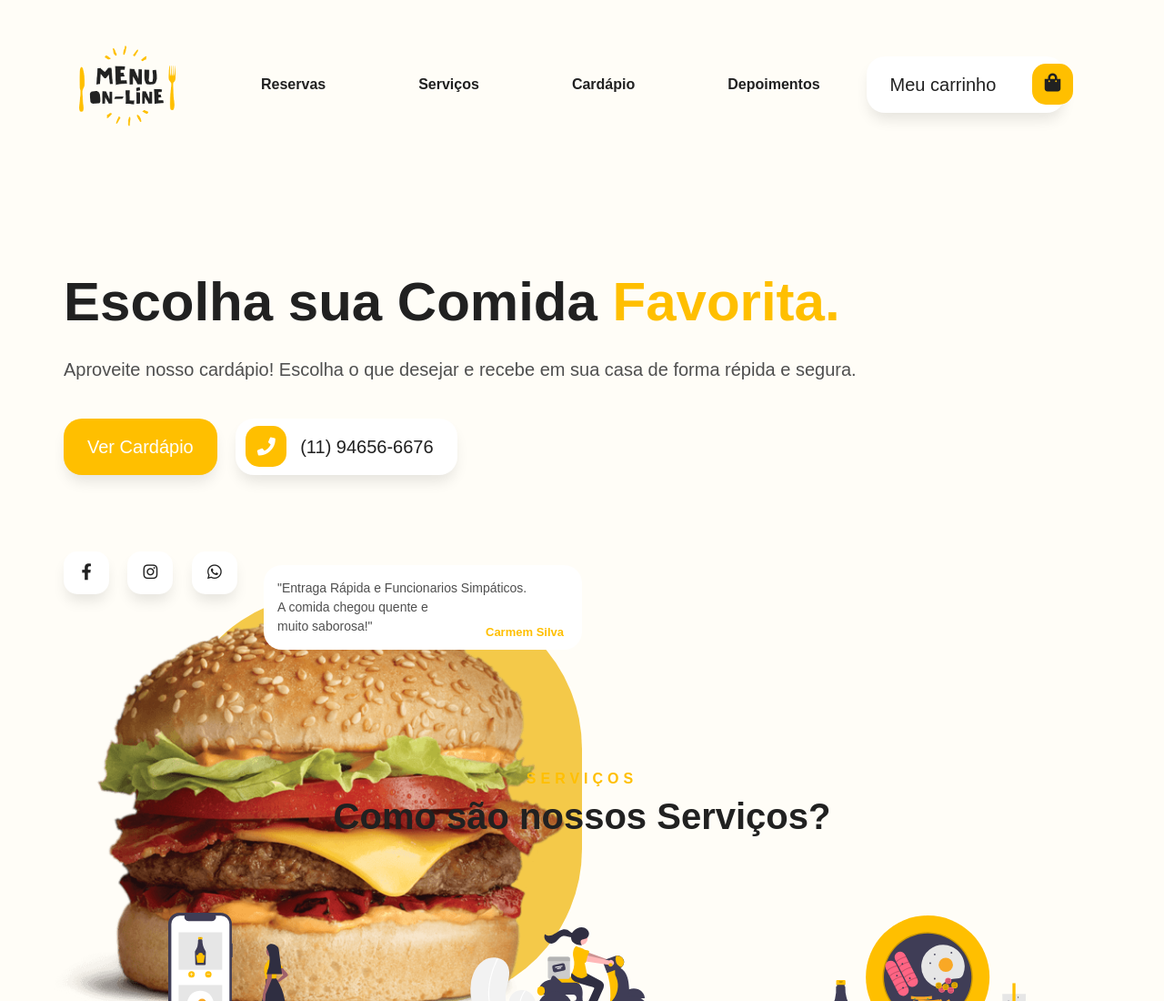
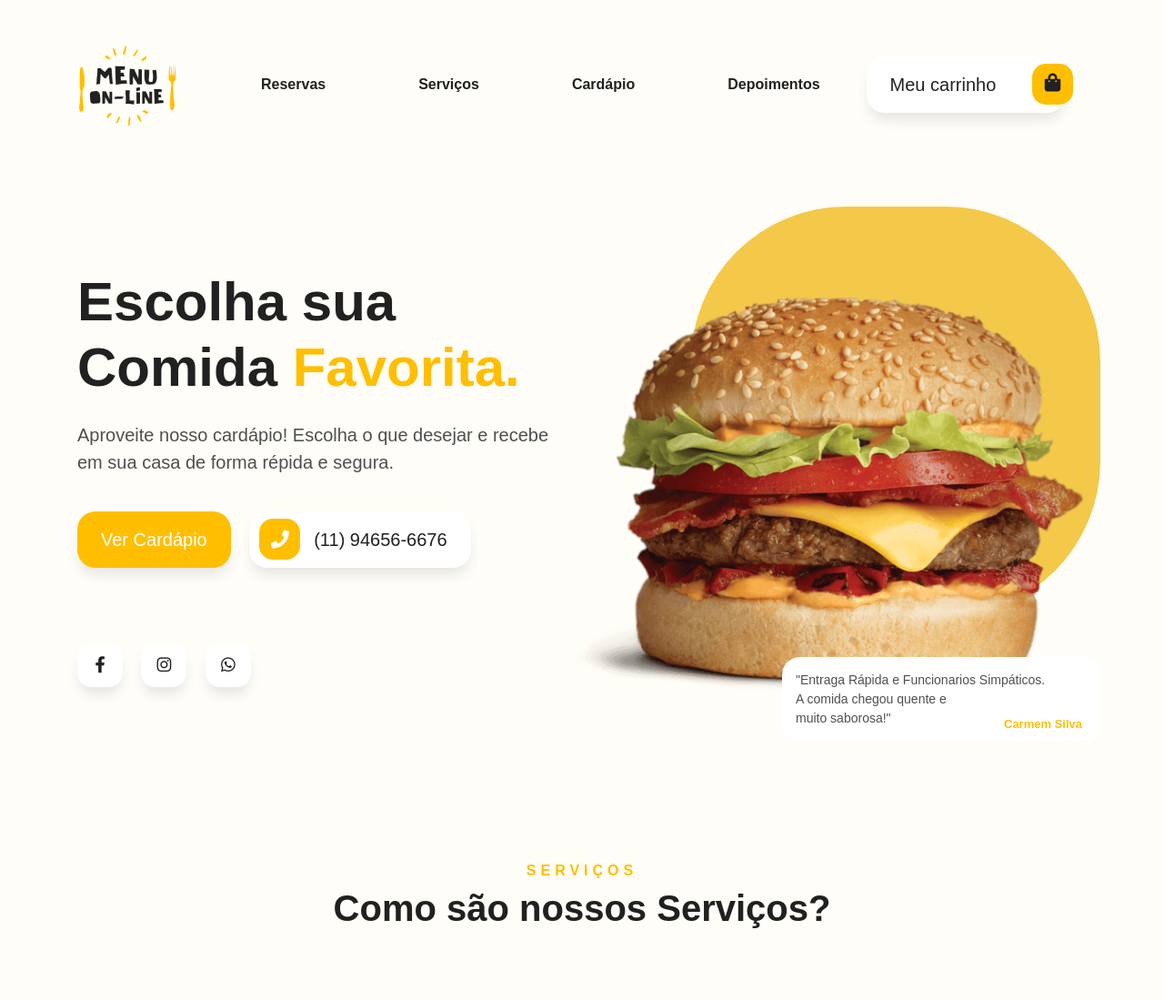
Before and after one commit to LucasAmaral96/Card-pio, a plain HTML site: page index.html in a window 1280 px wide. Shown: the top 1100 px of the page at 91% size. Drawn offline with Linux system fonts and the light colour scheme.

Commit message:
Update index.html
atualização

```diff
--- a/index.html
+++ b/index.html
@@ -72,7 +72,7 @@
     <section class="banner">
         <div class="container">
             <div class="row">
-                <div class="col-12-lg-6-md-6-sm-12 col-one">
+                <div class="col-12 col-lg-6 col-md-6 col-sm-12 col-one">
                     <div class="d-flex text-banner">
                         <h1 class="wow fadeInLeft"><b>Escolha sua Comida <b class="color-primary">Favorita.</b></b></h1>
                         <p class="wow fadeInLeft delay-02s">
```
